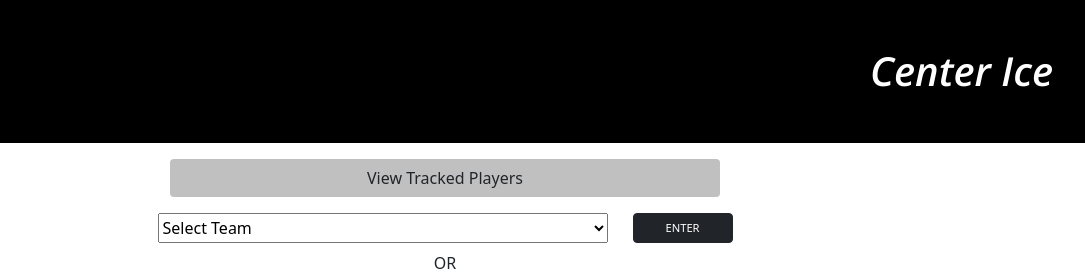
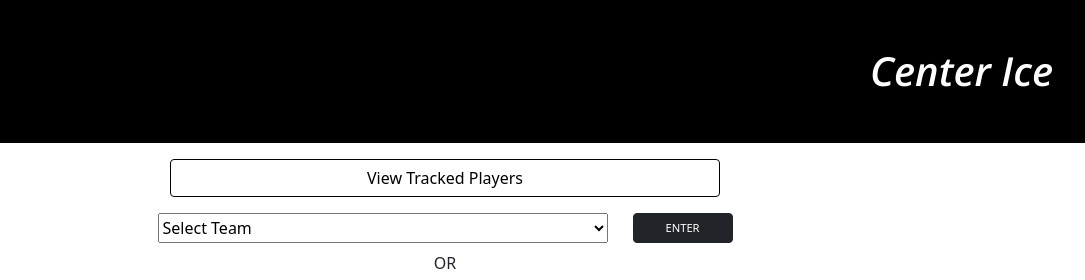
Before and after one commit to codywiseman/ajax-project, a website: page index.html in a window 1280 px wide. In both pictures the pointer is over the button "View Tracked Players". Shown: the top 280 px of the page, 195-1280 px from the left. Drawn offline with nearby package versions, Linux system fonts and the light colour scheme; no server answers.

Commit message:
fixed button click

```diff
--- a/css/styles.css
+++ b/css/styles.css
@@ -136,7 +136,7 @@ tr :nth-child(1) {
   background-color: silver;
 }
 
-.btn:active,
+.btn:hover,
 .btn:focus:active {
   color: black;
   background-color: white;
```
